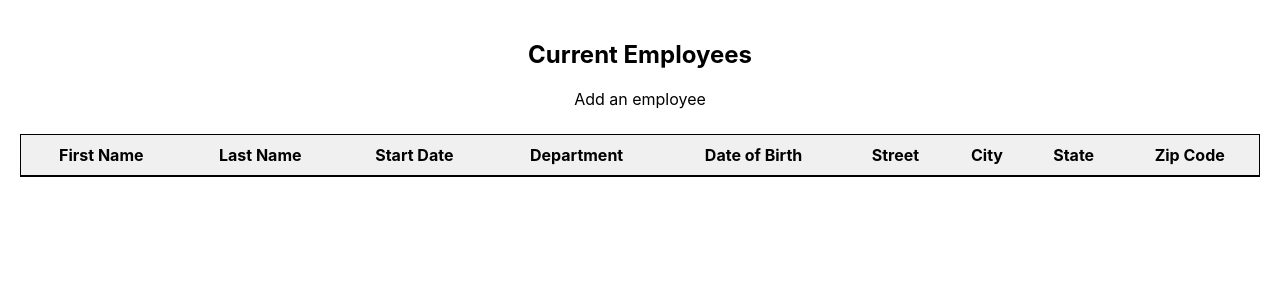
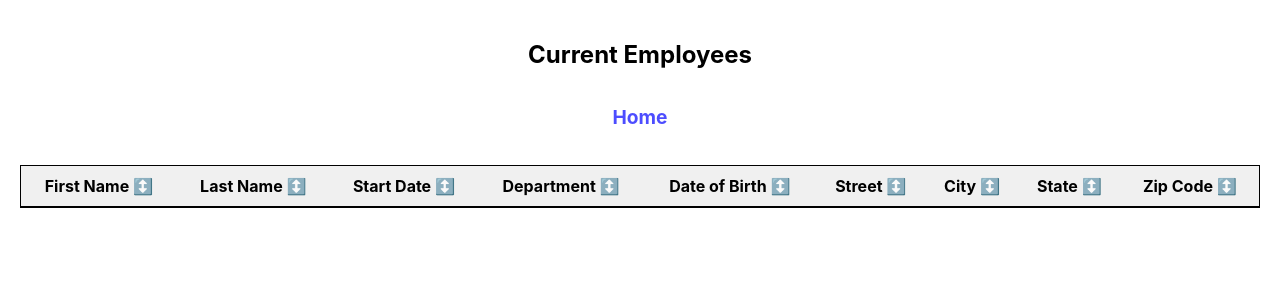
Before and after one commit to Axel93183/p14_HRnet_React, a React (Create React App) app: page /employee-list in a window 1280 px wide. Shown: the top 300 px of the page. Built offline with nearby package versions, Linux system fonts and the light colour scheme.

Commit message:
EmployeeList : Table - Sort By

```diff
--- a/src/App.css
+++ b/src/App.css
@@ -29,10 +29,13 @@ label {
 
 .page-link {
   text-decoration: none;
-  color: black;
+  color: rgb(77, 77, 255);
   margin-bottom: 5px;
+  font-size: 1.2em;
+  font-weight: bold;
+  margin: 0.83em;
 }
 
 .page-link:hover {
-  color: #fa2a2a;
+  color: rgb(2, 2, 7);
 }
--- a/src/pages/CreateEmployee/CreateEmployee.js
+++ b/src/pages/CreateEmployee/CreateEmployee.js
@@ -21,7 +21,7 @@ const CreateEmployee = () => {
   return (
     <div className="container ">
       <h1>Create Employee</h1>
-      <Link to={"/employee-list"} className="page-link">List of employees</Link>
+      <Link to={"/employee-list"} className="page-link">View Current Employees</Link>
       <EmployeeForm onSuccess={handleSuccess} />
       <ModalComponent isOpen={isModalOpen} onClose={closeModal} />
     </div>
--- a/src/pages/EmployeeList/EmployeeList.js
+++ b/src/pages/EmployeeList/EmployeeList.js
@@ -1,7 +1,7 @@
 import React from "react";
 import { useSelector } from "react-redux";
 import { Link } from "react-router-dom";
-import { useTable } from "react-table";
+import { useSortBy, useTable } from "react-table";
 import "./EmployeeList.css";
 
 const formatDate = (dateString) => {
@@ -16,40 +16,98 @@ const EmployeeList = () => {
 
   const columns = React.useMemo(
     () => [
-      { Header: "First Name", accessor: "firstName" },
-      { Header: "Last Name", accessor: "lastName" },
-      { Header: "Start Date", accessor: (row) => formatDate(row.startDate) },
-      { Header: "Department", accessor: "department" },
+      {
+        Header: "First Name",
+        accessor: "firstName",
+        sortType: "alphanumeric",
+      },
+      {
+        Header: "Last Name",
+        accessor: "lastName",
+        sortType: "alphanumeric",
+      },
+      {
+        Header: "Start Date",
+        accessor: "startDate",
+        Cell: ({ value }) => formatDate(value),
+        sortType: (a, b) =>
+          new Date(a.original.startDate) - new Date(b.original.startDate),
+      },
+      {
+        Header: "Department",
+        accessor: "department",
+        sortType: "alphanumeric",
+      },
       {
         Header: "Date of Birth",
-        accessor: (row) => formatDate(row.dateOfBirth),
+        accessor: "dateOfBirth",
+        Cell: ({ value }) => formatDate(value),
+        sortType: (a, b) =>
+          new Date(a.original.dateOfBirth) - new Date(b.original.dateOfBirth),
       },
-      { Header: "Street", accessor: "street" },
-      { Header: "City", accessor: "city" },
-      { Header: "State", accessor: "state" },
-      { Header: "Zip Code", accessor: "zipCode" },
+      {
+        Header: "Street",
+        accessor: "street",
+        sortType: "alphanumeric",
+      },
+      {
+        Header: "City",
+        accessor: "city",
+        sortType: "alphanumeric",
+      },
+      {
+        Header: "State",
+        accessor: "state",
+        sortType: "alphanumeric",
+      },
+      {
+        Header: "Zip Code",
+        accessor: "zipCode",
+        sortType: "alphanumeric",
+      },
     ],
     []
   );
 
-  const tableInstance = useTable({ columns, data });
+  const tableInstance = useTable({ columns, data }, useSortBy);
 
   const { getTableProps, getTableBodyProps, headerGroups, rows, prepareRow } =
     tableInstance;
 
   return (
-    <div className="container ">
+    <div className="container">
       <h2>Current Employees</h2>
       <Link to="/" className="page-link">
-        Add an employee
+        Home
       </Link>
       <table {...getTableProps()}>
         <thead>
           {headerGroups.map((headerGroup) => (
             <tr {...headerGroup.getHeaderGroupProps()} key={headerGroup.id}>
               {headerGroup.headers.map((column) => (
-                <th {...column.getHeaderProps()} key={column.id}>
-                  {column.render("Header")}
+                <th
+                  {...column.getHeaderProps(column.getSortByToggleProps())}
+                  key={column.id}
+                  className={
+                    column.isSorted
+                      ? column.isSortedDesc
+                        ? "sorted-desc"
+                        : "sorted-asc"
+                      : ""
+                  }
+                >
+                  <span>
+                    {column.render("Header")}
+                    {column.isSorted ? (
+                      column.isSortedDesc ? (
+                        <span> 🔽 </span>
+                      ) : (
+                        <span> 🔼 </span>
+                      )
+                    ) : (
+                      <span> ↕️ </span>
+                    )}
+                  </span>
                 </th>
               ))}
             </tr>
```
